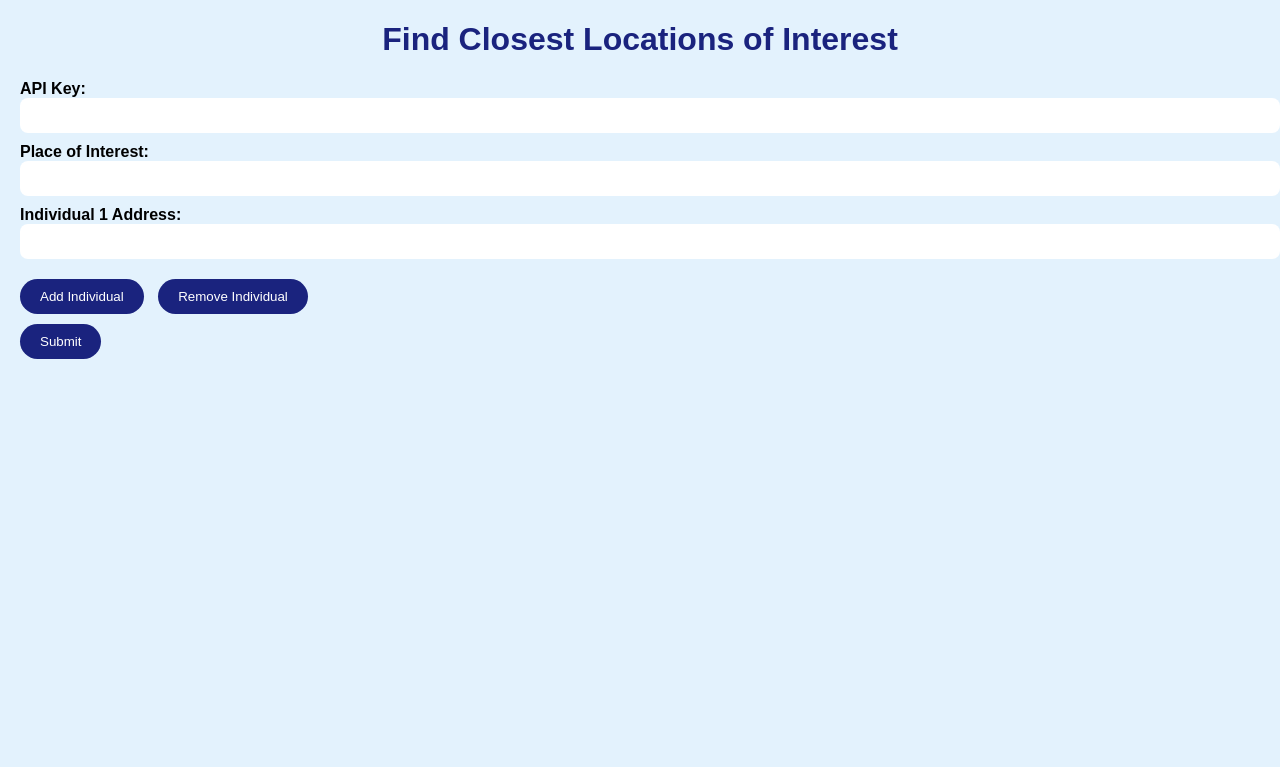
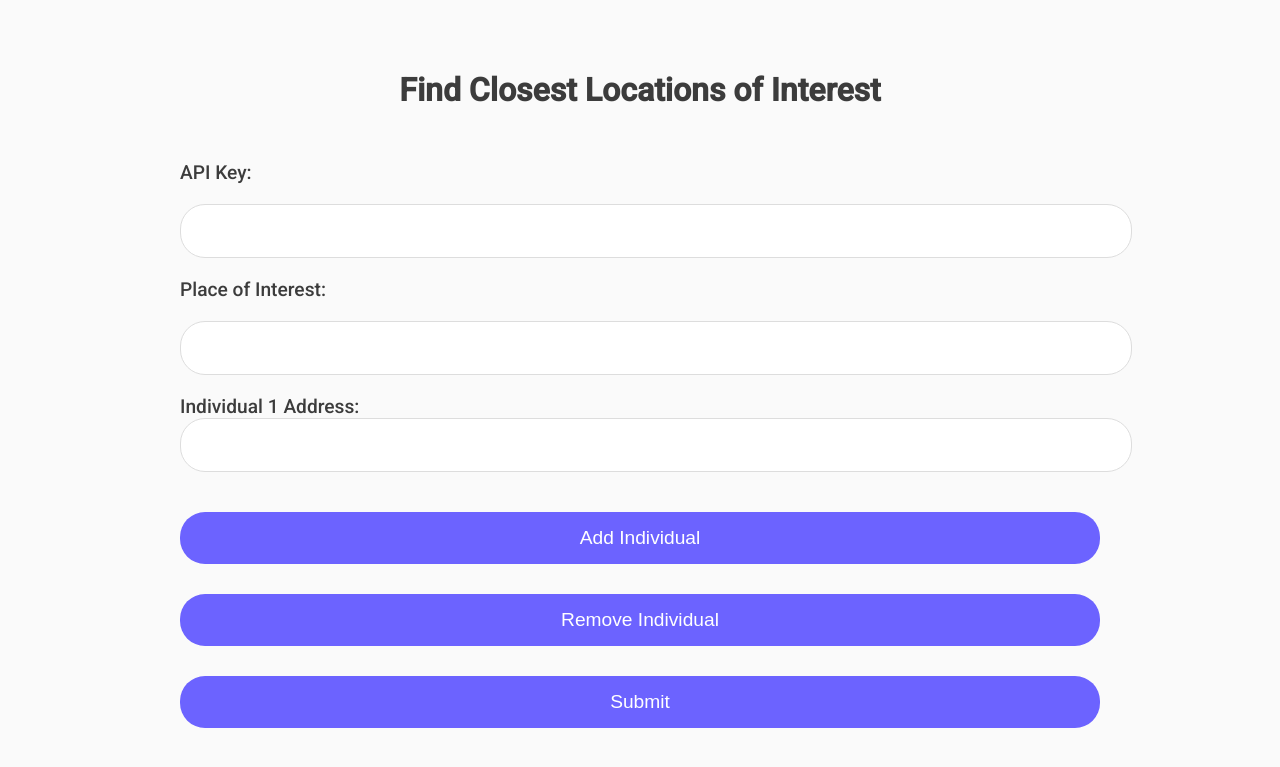
Before and after one commit to neel-shanmugam/geo-centric, a Flask app: page / in a window 1280 px wide. Shown: the top 767 px of the page. Run offline with Flask 3, Linux system fonts and the light colour scheme.

Commit message:
style
nicer look for the website

```diff
--- a/static/styles.css
+++ b/static/styles.css
@@ -1,69 +1,69 @@
-/* styles.css */
+body {
+    font-family: 'Roboto', sans-serif;
+    margin: 0;
+    padding: 0;
+    background-color: #FAFAFA;
+    color: #3C3C3C;
+}
 
-body {
-    font-family: Arial, sans-serif;
-    margin: 20px;
-    background-color: #E3F2FD; /* Sky Blue */
+.container {
+    max-width: 960px;
+    margin: 0 auto;
+    padding: 20px;
+    box-sizing: border-box;
 }
 
 h1 {
     text-align: center;
-    color: #1A237E; /* Earth Green */
+    color: #3C3C3C;
+    padding: 30px 0;
+    font-size: 2em;
 }
 
 form {
-    margin-bottom: 20px;
-}
-
-#inputFields {
-    margin-bottom: 10px;
+    display: flex;
+    flex-direction: column;
+    gap: 20px;
 }
 
 label {
-    font-weight: bold;
+    font-weight: 500;
+    font-size: 1.2em;
 }
 
 input[type="text"] {
     width: 100%;
-    padding: 10px;
-    margin-bottom: 10px;
-    border: none;
-    border-radius: 8px;
-    background-color: #FFFFFF; /* White */
+    padding: 15px;
+    border: 1px solid #ddd;
+    border-radius: 25px;
+    transition: border-color 0.3s;
+    font-size: 1.2em;
 }
 
-button {
-    padding: 10px 20px;
-    margin-right: 10px;
-
-    border: none;
-    border-radius: 20px;
-    background-color: #1A237E; /* Earth Green */
-    color: #FFFFFF; /* White */
-    cursor: pointer;
+input[type="text"]:focus {
+    border-color: #6C63FF;
 }
 
-button:hover {
-    background-color: #0D47A1; /* Darker Earth Green on hover */
+button, input[type="submit"] {
+    padding: 15px;
+    margin-top: 10px;
+    border: none;
+    border-radius: 25px;
+    background-color: #6C63FF;
+    color: #FFFFFF;
+    transition: background-color 0.3s;
+    cursor: pointer;
+    font-size: 1.2em;
 }
 
-input[type="submit"] {
-    margin-top: 10px;
-    padding: 10px 20px;
-    border: none;
-    border-radius: 20px;
-    background-color: #1A237E; /* Earth Green */
-    color: #FFFFFF; /* White */
-    cursor: pointer;
-}
-
-input[type="submit"]:hover {
-    background-color: #0D47A1; /* Darker Earth Green on hover */
+button:hover, input[type="submit"]:hover {
+    background-color: #4a44ce;
 }
 
 h2 {
-    margin-bottom: 10px;
-    color: #1A237E; /* Earth Green */
+    color: #3C3C3C;
+    margin-bottom: 20px;
+    font-size: 1.5em;
 }
 
 ul {
@@ -72,6 +72,29 @@ ul {
 }
 
 li {
-    margin-bottom: 5px;
-    color: #000000; /* Black */
+    padding: 10px 0;
+    color: #3C3C3C;
+    font-size: 1.2em;
 }
+
+div[id^='individual'] {
+    margin-bottom: 10px;
+}
+
+@media screen and (max-width: 768px) {
+    .container {
+        padding: 10px;
+    }
+
+    h1 {
+        font-size: 1.5em;
+    }
+
+    label, input[type="text"], button, input[type="submit"], h2, li {
+        font-size: 1em;
+    }
+
+    input[type="text"], button, input[type="submit"] {
+        padding: 10px;
+    }
+}
--- a/templates/home.html
+++ b/templates/home.html
@@ -2,26 +2,31 @@
 <html>
 <head>
     <title>Closest Location Search</title>
+    <link href="https://fonts.googleapis.com/css2?family=Roboto:wght@300;400;500&display=swap" rel="stylesheet">
     <link rel="stylesheet" type="text/css" href="{{ url_for('static', filename='styles.css') }}">
 </head>
 <body>
+    <div class="container">
         <h1>Find Closest Locations of Interest</h1>
         <form method="POST" id="myForm">
-        <label for="apikey">API Key:</label><br>
-        <input type="text" id="apikey" name="apikey" required><br>
+            <label for="apikey">API Key:</label>
+            <input type="text" id="apikey" name="apikey" required>
 
-        <label for="place">Place of Interest:</label><br>
-        <input type="text" id="place" name="place" required><br>
+            <label for="place">Place of Interest:</label>
+            <input type="text" id="place" name="place" required>
 
-        <div id="inputFields">
-            <label for="individual1">Individual 1 Address:</label><br>
-            <input type="text" id="individual1" name="individual" required><br>
+            <div id="individual1">
+                <label for="individual1">Individual 1 Address:</label>
+                <input type="text" id="individual1" name="individual" required>
             </div>
+
             <button type="button" onclick="addInputField()">Add Individual</button>
-        <button type="button" onclick="removeInputField()">Remove Individual</button><br>
+            <button type="button" onclick="removeInputField()">Remove Individual</button>
             <input type="submit" value="Submit">
         </form>
+
         {% if best_locations %}
+        <div>
             <h2>Top 5 Locations:</h2>
             {% for location, score, times in best_locations %}
             <h3>{{ location }}</h3>
@@ -30,13 +35,16 @@
             <p>{{ individual }}: {{ time }}</p>
             {% endfor %}
             {% endfor %}
+        </div>
         {% endif %}
+    </div>
 
     <script>
         let individualCount = 2;
 
         function addInputField() {
             const div = document.createElement('div');
+            div.id = `individual${individualCount}`;
 
             const label = document.createElement('label');
             label.setAttribute('for', `individual${individualCount}`);
@@ -48,18 +56,16 @@
             input.setAttribute('name', 'individual');
 
             div.appendChild(label);
-            div.appendChild(document.createElement('br'));
             div.appendChild(input);
-            div.appendChild(document.createElement('br'));
 
-            document.getElementById('inputFields').appendChild(div);
+            document.getElementById('myForm').insertBefore(div, document.querySelector('button'));
 
             individualCount++;
         }
 
         function removeInputField() {
             if (individualCount > 2) {
-                const div = document.getElementById(`individual${individualCount - 1}`).parentNode;
+                const div = document.getElementById(`individual${individualCount - 1}`);
                 div.parentNode.removeChild(div);
                 individualCount--;
             }
```
Lines whose indentation alone changed are shown as unchanged.
